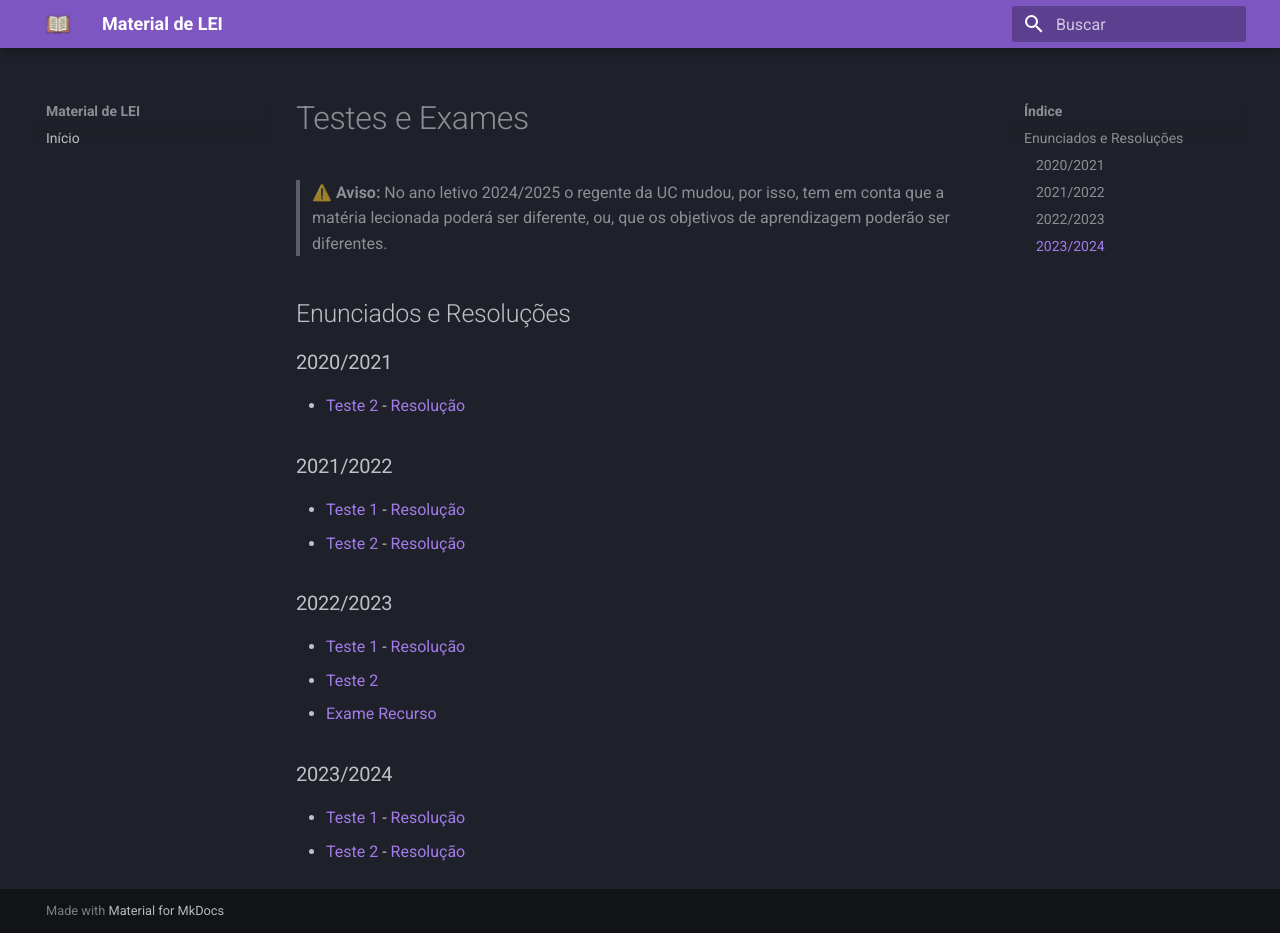
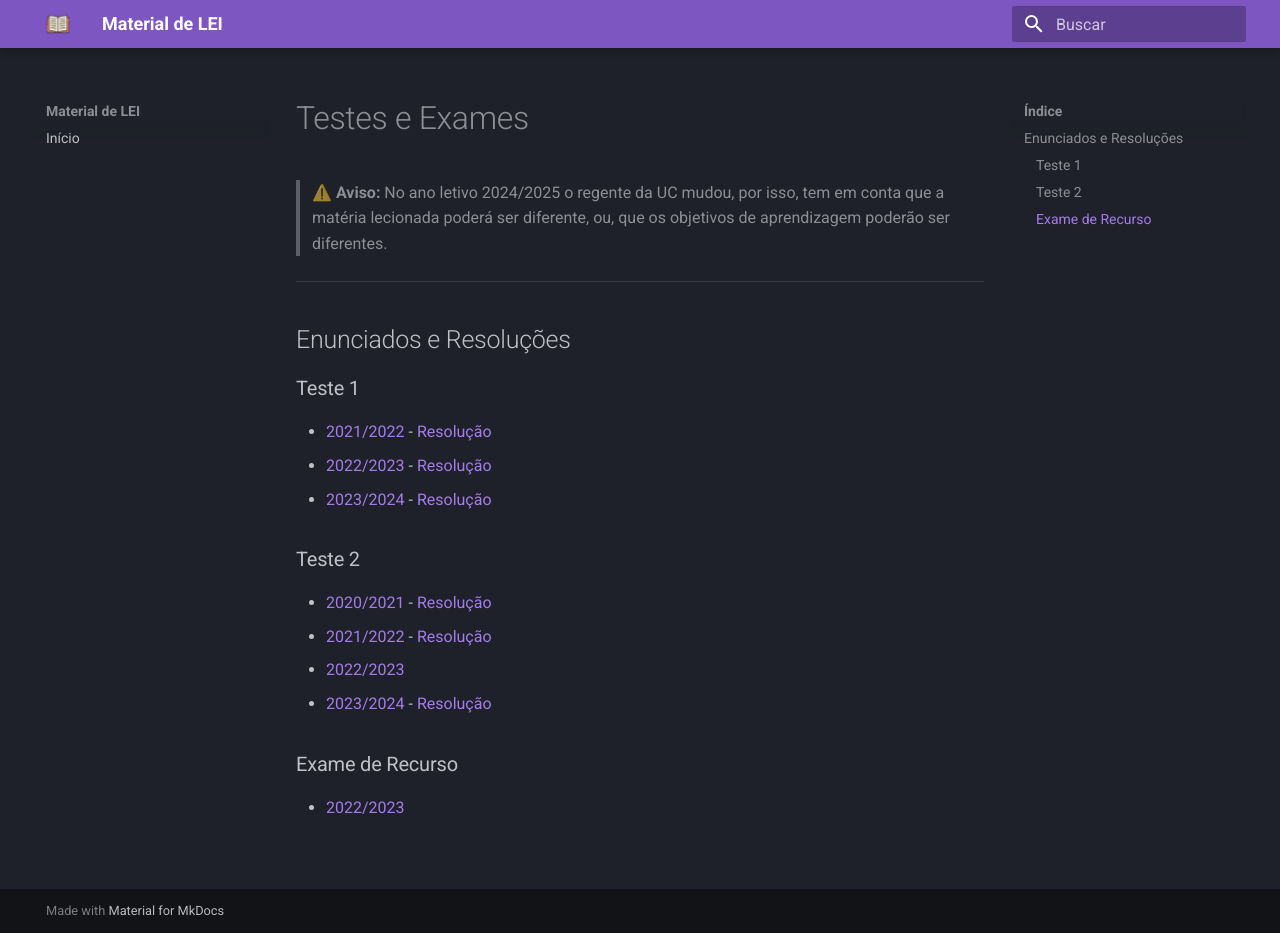
Before and after one commit to eduardo106919/LEI-Material-Estudo, an MkDocs documentation site: the page built from docs/Cálculo/Testes e Exames/README.md, in a window 1280 px wide and 933 px high. Built offline with MkDocs 1.6.1 and Material for MkDocs 9.7.7, drawn with Linux system fonts in a browser that asks for light colours.

Commit message:
Cálculo

```diff
--- a/docs/Cálculo/Testes e Exames/README.md
+++ b/docs/Cálculo/Testes e Exames/README.md
@@ -1,21 +1,20 @@
 # Testes e Exames
 > ⚠️ **Aviso:** No ano letivo 2024/2025 o regente da UC mudou, por isso, tem em conta que a matéria lecionada poderá ser diferente, ou, que os objetivos de aprendizagem poderão ser diferentes.
 
+---
+
 ## Enunciados e Resoluções
 
-### 2020/2021
+### Teste 1
+* [2021/2022](2021_2022/teste_1.pdf) - [Resolução](2021_2022/teste_1_sol.pdf)
+* [2022/2023](2022_2023/teste_1.pdf) - [Resolução](2022_2023/teste_1_sol.pdf)
+* [2023/2024](2023_2024/teste_1.pdf) - [Resolução](2023_2024/teste_1_sol.pdf)
 
-* [Teste 2](2020_2021/teste_2.pdf) - [Resolução](2020_2021/teste_2_sol.pdf)
+### Teste 2
+* [2020/2021](2020_2021/teste_2.pdf) - [Resolução](2020_2021/teste_2_sol.pdf)
+* [2021/2022](2021_2022/teste_2.pdf) - [Resolução](2021_2022/teste_2_sol.pdf)
+* [2022/2023](2022_2023/teste_2.pdf)
+* [2023/2024](2023_2024/teste_2.pdf) - [Resolução](2023_2024/teste_2_sol.pdf)
 
-### 2021/2022
-* [Teste 1](2021_2022/teste_1.pdf) - [Resolução](2021_2022/teste_1_sol.pdf)
-* [Teste 2](2021_2022/teste_2.pdf) - [Resolução](2021_2022/teste_2_sol.pdf)
-
-### 2022/2023
-* [Teste 1](2022_2023/teste_1.pdf) - [Resolução](2022_2023/teste_1_sol.pdf)
-* [Teste 2](2022_2023/teste_2.pdf)
-* [Exame Recurso](2022_2023/recurso.pdf)
-
-### 2023/2024
-* [Teste 1](2023_2024/teste_1.pdf) - [Resolução](2023_2024/teste_1_sol.pdf)
-* [Teste 2](2023_2024/teste_2.pdf) - [Resolução](2023_2024/teste_2_sol.pdf)
+### Exame de Recurso
+* [2022/2023](2022_2023/recurso.pdf)
```
Also changed, not shown: docs/Cálculo/Material Pedagógico/README.md (+3 -3 lines), docs/PF/Testes e Exames/README.md (+1 -1 lines).
